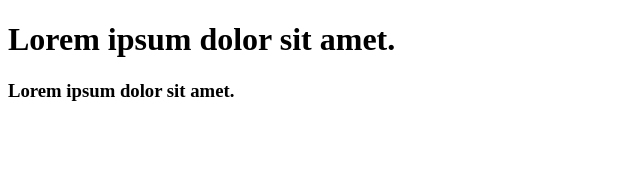
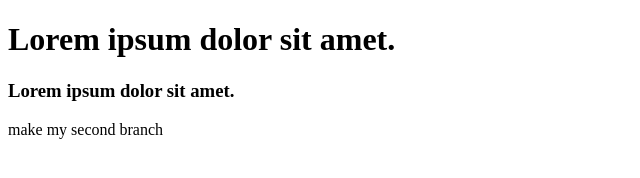
Before and after one commit to sohel676862/firat_perogaming_hreo, a plain HTML site: page index.html in a window 1280 px wide. Shown: the whole page, without its empty margins (0-640 px from the left). Drawn offline with Linux system fonts and the light colour scheme.

Commit message:
crate second branch

```diff
--- a/index.html
+++ b/index.html
@@ -10,6 +10,7 @@
 <body>
     <h1>Lorem ipsum dolor sit amet.</h1>
     <h3>Lorem ipsum dolor sit amet.</h3>
+    <p>make my second branch</p>
 </body>
 
 </html>
```
